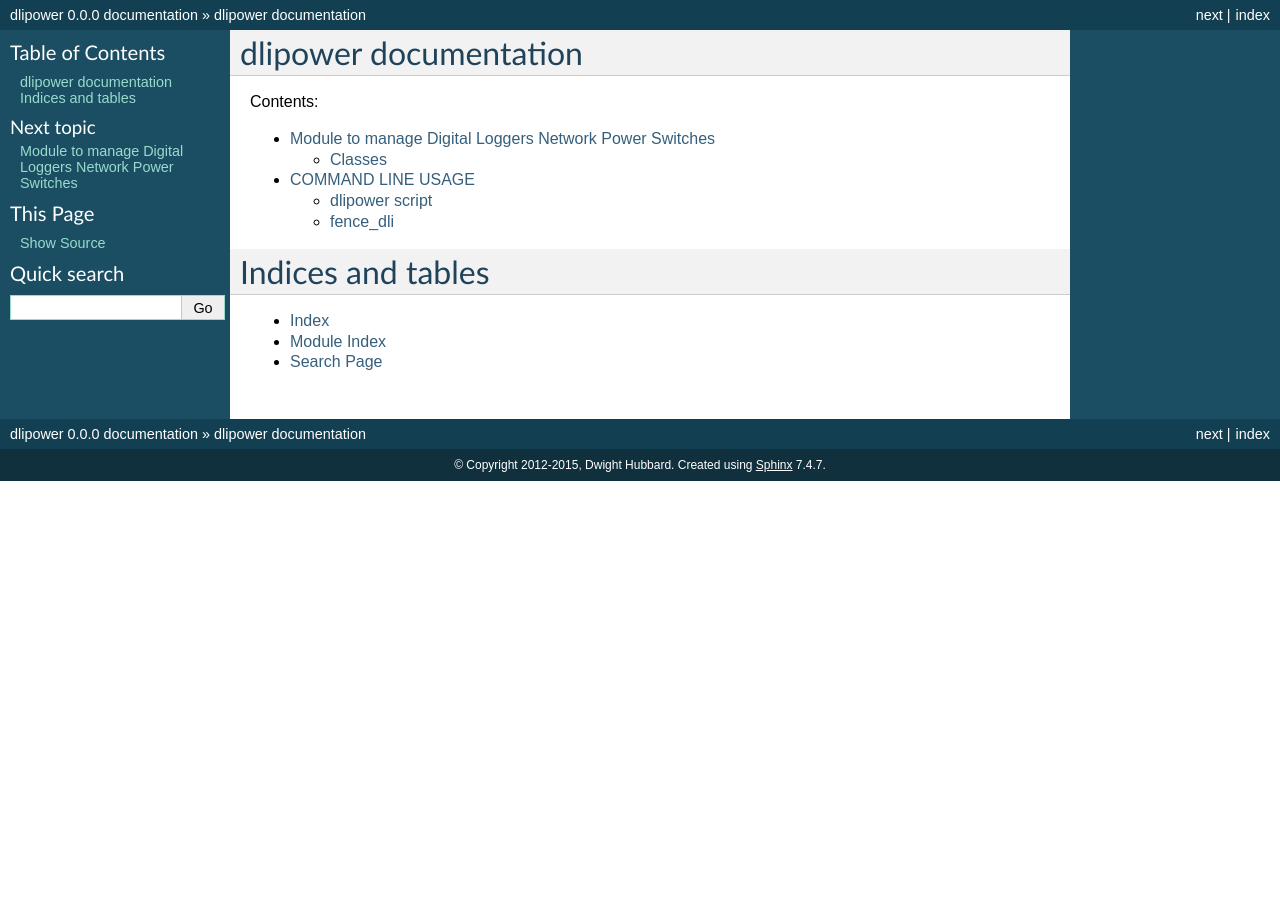
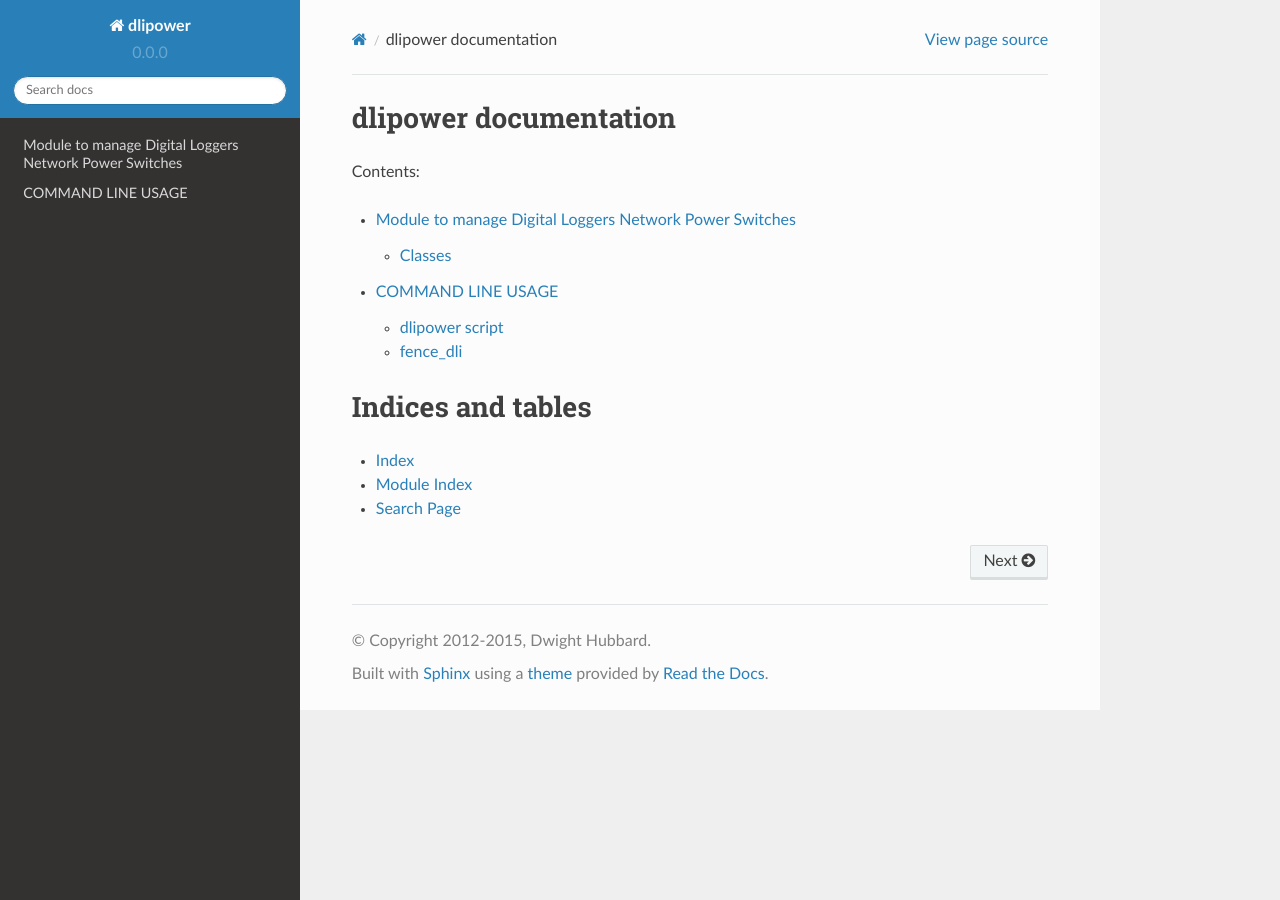
Before and after one commit to dwighthubbard/python-dlipower, a Sphinx documentation site: the page built from docs/source/index.rst, in a window 1280 px wide. Built offline with Sphinx 7.4.7 and the Read the Docs theme 2.0.0, drawn with Linux system fonts in a browser that asks for light colours.

Commit message:
Doc fixes

```diff
--- a/docs/source/conf.py
+++ b/docs/source/conf.py
@@ -14,6 +14,13 @@
 import dlipower
 import os
 import sys
+
+html_theme = 'default'
+
+if not os.environ.get('READTHEDOCS', None):  # only import and set the theme if we're building docs locally
+    import sphinx_rtd_theme
+    html_theme = 'sphinx_rtd_theme'
+    html_theme_path = [sphinx_rtd_theme.get_html_theme_path()]
 
 # If extensions (or modules to document with autodoc) are in another directory,
 # add these directories to sys.path here. If the directory is relative to the
@@ -106,31 +113,31 @@
 
 # The theme to use for HTML and HTML Help pages.  See the documentation for
 # a list of builtin themes.
-html_theme = 'default'
+# html_theme = 'default'
 
 # Theme options are theme-specific and customize the look and feel of a theme
 # further.  For a list of options available for each theme, see the
 # documentation.
-#html_theme_options = {}
+# html_theme_options = {}
 
 # Add any paths that contain custom themes here, relative to this directory.
-#html_theme_path = []
+# html_theme_path = []
 
 # The name for this set of Sphinx documents.  If None, it defaults to
 # "<project> v<release> documentation".
-#html_title = None
+# html_title = None
 
 # A shorter title for the navigation bar.  Default is the same as html_title.
-#html_short_title = None
+# html_short_title = None
 
 # The name of an image file (relative to this directory) to place at the top
 # of the sidebar.
-#html_logo = None
+# html_logo = None
 
 # The name of an image file (within the static path) to use as favicon of the
 # docs.  This file should be a Windows icon file (.ico) being 16x16 or 32x32
 # pixels large.
-#html_favicon = None
+# html_favicon = None
 
 # Add any paths that contain custom static files (such as style sheets) here,
 # relative to this directory. They are copied after the builtin static files,
```
Also changed, not shown: 1 other file.
